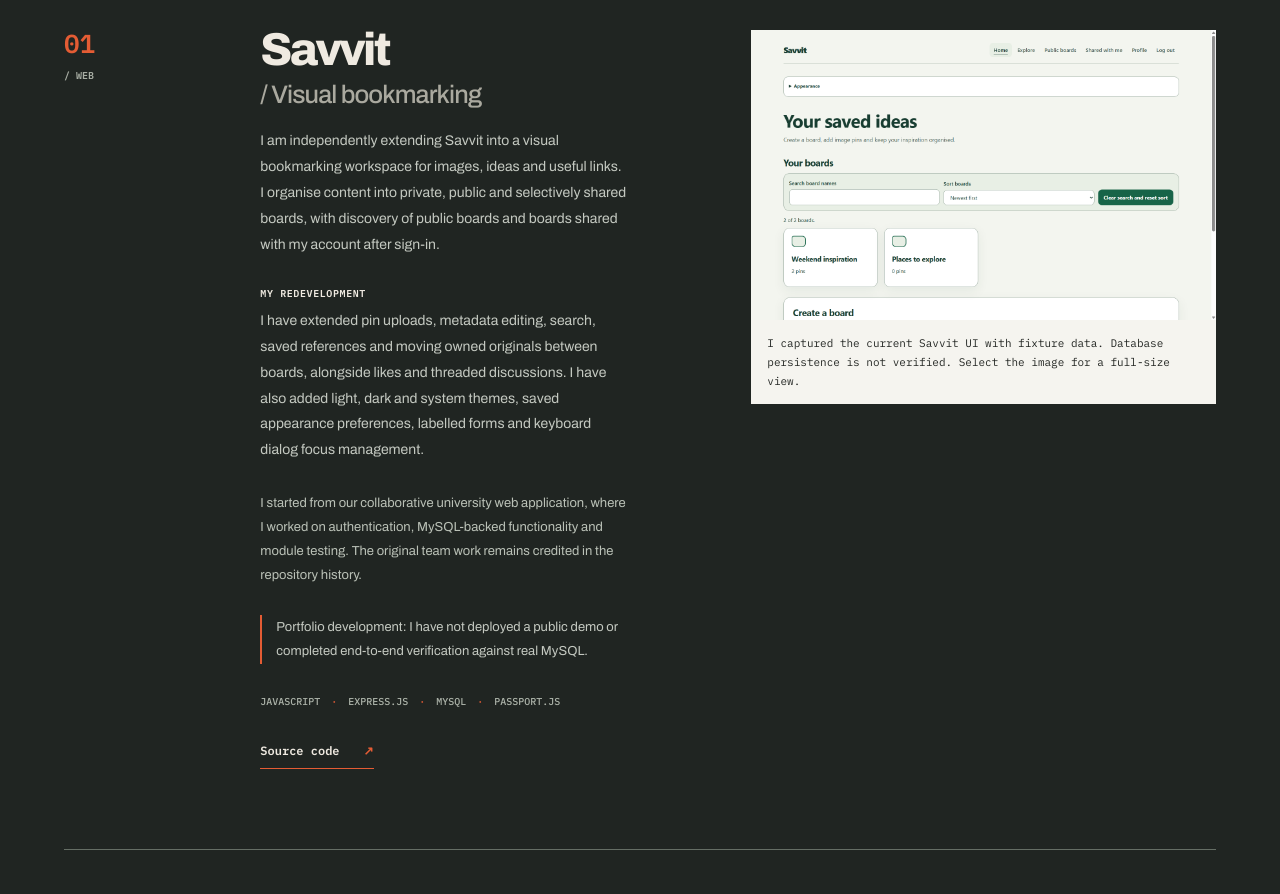
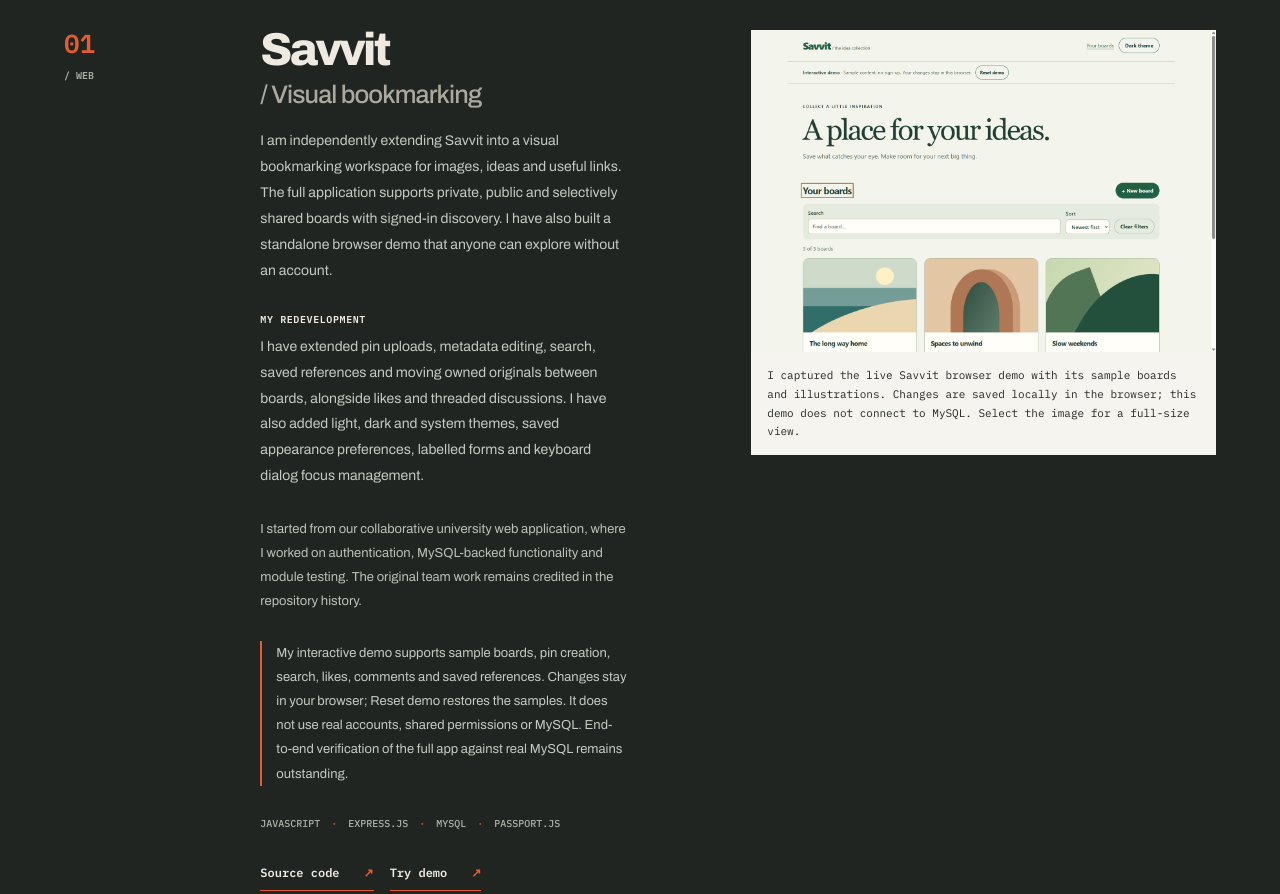
Before and after one commit to BrandonHo419/BrandonHo419.github.io, a plain HTML site: page index.html in a window 1280 px wide. Shown: the part 1020-1914 px from the top of the page. Drawn offline with Linux system fonts and the light colour scheme.

Commit message:
link Savvit demo and enable search indexing

```diff
--- a/index.html
+++ b/index.html
@@ -4,7 +4,7 @@
   <meta charset="utf-8">
   <meta name="viewport" content="width=device-width, initial-scale=1">
   <meta name="theme-color" content="#eeeae0">
-  <meta name="robots" content="noindex,nofollow"> <!-- Staging-only: remove for final public portfolio -->
+  <meta name="robots" content="index,follow">
   <meta name="description" content="I'm Brandon Ho, a Computer Science student in Adelaide. Explore my personal and university projects in web development, algorithms and software systems.">
   <meta property="og:type" content="website">
   <meta property="og:title" content="Brandon Ho — Software, Systems & Security">
@@ -82,18 +82,18 @@
           <div class="project-index">01 <span>/ WEB</span></div>
           <div class="project-story">
             <h4 id="p1-title">Savvit <span class="subtle-name">/ Visual bookmarking</span></h4>
-            <p>I am independently extending Savvit into a visual bookmarking workspace for images, ideas and useful links. I organise content into private, public and selectively shared boards, with discovery of public boards and boards shared with my account after sign-in.</p>
+            <p>I am independently extending Savvit into a visual bookmarking workspace for images, ideas and useful links. The full application supports private, public and selectively shared boards with signed-in discovery. I have also built a standalone browser demo that anyone can explore without an account.</p>
             <p class="project-contribution"><strong>My redevelopment</strong>I have extended pin uploads, metadata editing, search, saved references and moving owned originals between boards, alongside likes and threaded discussions. I have also added light, dark and system themes, saved appearance preferences, labelled forms and keyboard dialog focus management.</p>
             <p class="project-background">I started from our collaborative university web application, where I worked on authentication, MySQL-backed functionality and module testing. The original team work remains credited in the repository history.</p>
-            <p class="project-status">Portfolio development: I have not deployed a public demo or completed end-to-end verification against real MySQL.</p>
+            <p class="project-status">My interactive demo supports sample boards, pin creation, search, likes, comments and saved references. Changes stay in your browser; Reset demo restores the samples. It does not use real accounts, shared permissions or MySQL. End-to-end verification of the full app against real MySQL remains outstanding.</p>
             <div class="project-stack" aria-label="Technologies">JAVASCRIPT <span>·</span> EXPRESS.JS <span>·</span> MYSQL <span>·</span> PASSPORT.JS</div>
-            <div class="project-actions" role="group" aria-label="Savvit evidence"><a class="project-link" href="https://github.com/BrandonHo419/Savvit-Web-Based-Development" target="_blank" rel="noopener noreferrer" aria-label="View Savvit source code on GitHub">Source code <span aria-hidden="true">↗</span></a></div>
+            <div class="project-actions" role="group" aria-label="Savvit evidence"><a class="project-link" href="https://github.com/BrandonHo419/Savvit-Web-Based-Development" target="_blank" rel="noopener noreferrer" aria-label="View Savvit source code on GitHub">Source code <span aria-hidden="true">↗</span></a><a class="project-link" href="https://brandonho419.github.io/Savvit-Web-Based-Development/" target="_blank" rel="noopener noreferrer" aria-label="Try the Savvit interactive demo with browser-local saves">Try demo <span aria-hidden="true">↗</span></a></div>
           </div>
           <figure class="project-art project-media">
-            <a href="assets/savvit-collections-fixture.png" target="_blank" rel="noopener noreferrer" aria-label="View the full-size Savvit collections screenshot in a new tab">
-              <img src="assets/savvit-collections-fixture.png" alt="Savvit collections with board search, sorting and two sample boards in light theme" width="1440" height="900" loading="lazy">
+            <a href="assets/savvit-demo.png" target="_blank" rel="noopener noreferrer" aria-label="View the full-size Savvit browser demo screenshot in a new tab">
+              <img src="assets/savvit-demo.png" alt="Savvit browser demo with search, sorting and three illustrated sample boards" width="1440" height="1000" loading="lazy">
             </a>
-            <figcaption>I captured the current Savvit UI with fixture data. Database persistence is not verified. Select the image for a full-size view.</figcaption>
+            <figcaption>I captured the live Savvit browser demo with its sample boards and illustrations. Changes are saved locally in the browser; this demo does not connect to MySQL. Select the image for a full-size view.</figcaption>
           </figure>
         </article>
 
@@ -165,7 +165,7 @@
           </article>
         </section>
         <!-- END GENERATED PROJECTS -->
-        <p class="art-disclaimer">I use a fixture-backed Savvit screenshot, a recording of the search demo and an in-game screenshot for the farming rebuild. The personal projects above build on collaborative university work, credited in each entry.</p>
+        <p class="art-disclaimer">I use a screenshot of the Savvit browser demo, a recording of the search demo and an in-game screenshot for the farming rebuild. The personal projects above build on collaborative university work, credited in each entry.</p>
       </div>
     </section>
 
```
Also changed, not shown: data/projects.json (+7 -2 lines), templates/projects.html (+3 -3 lines), assets/savvit-demo.png (added), 2 other files.
